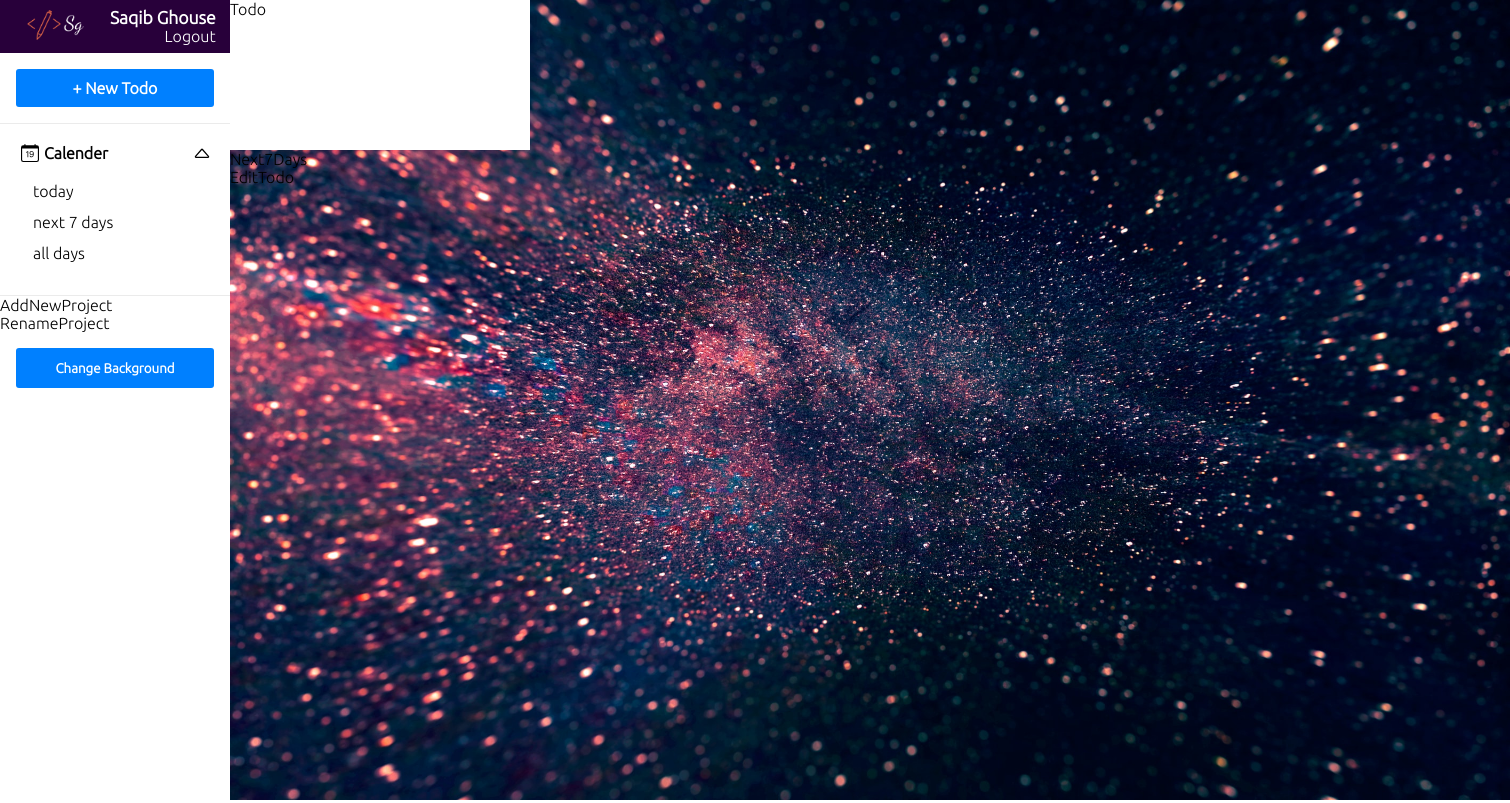
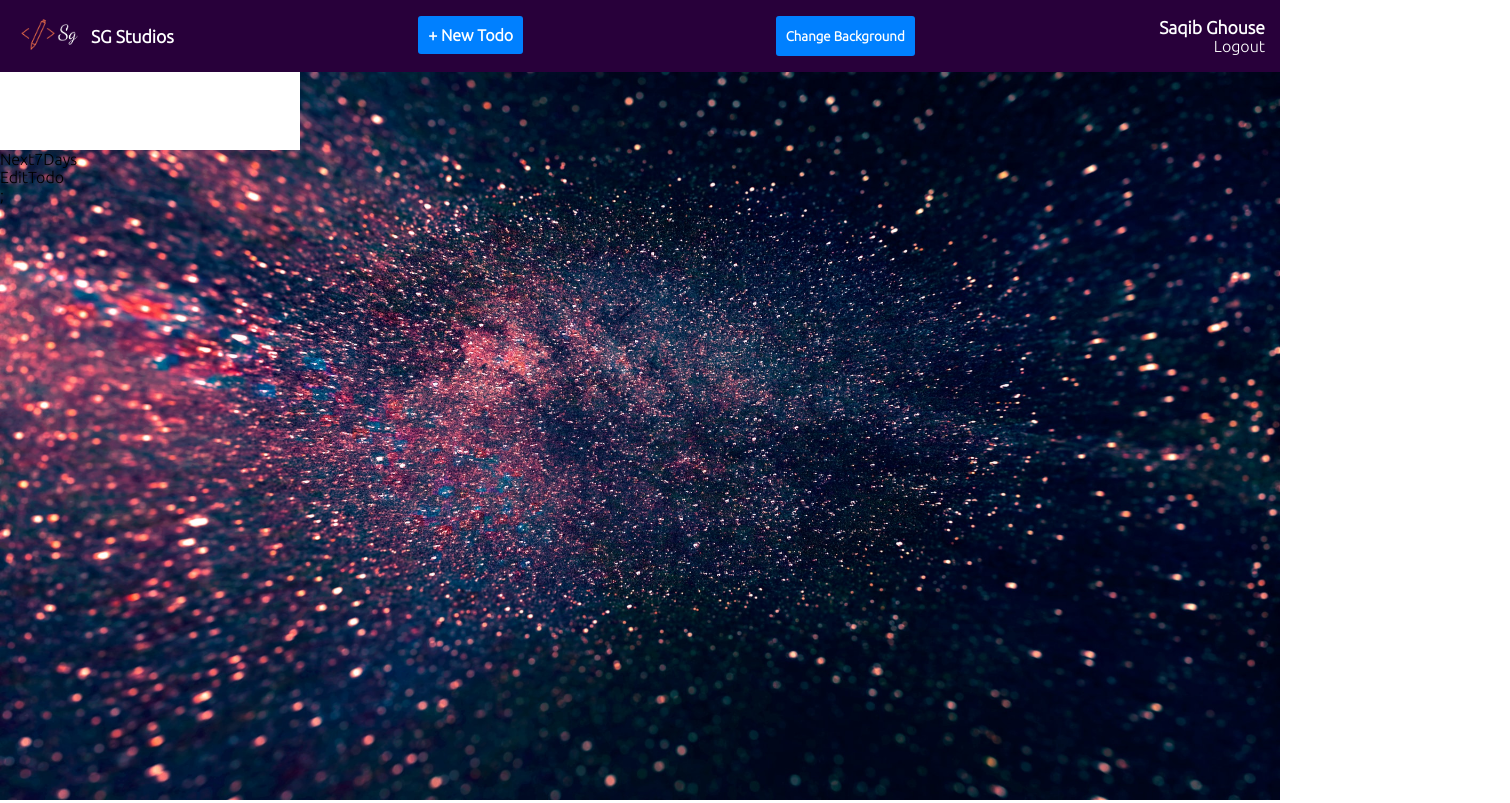
Before and after one commit to SaqibGhouse/todo, a React (Create React App) app: page / in a window 1280 px wide. Shown: the whole page, 1510 px wide, since content can reach past the window. Built offline with nearby package versions, Linux system fonts and the light colour scheme.

Commit message:
re structed navbar

```diff
--- a/src/App.css
+++ b/src/App.css
@@ -3,12 +3,16 @@
   margin: 0;
   padding: 0;
   box-sizing: border-box;
-  font-family: 'Ubuntu', sans-serif;
+  font-family: "Ubuntu", sans-serif;
 }
 /* App */
-.App {
+/* .App {
   display: flex;
   width: 100vw;
   height: 100vh;
   overflow: hidden;
+} */
+
+.App .logo img {
+  width: 83px;
 }
--- a/src/App.js
+++ b/src/App.js
@@ -1,6 +1,6 @@
 import React from "react";
 import "./App.css";
-import SideBar from "./components/sideBar/SideBar";
+import Navbar from "./components/navbar/Navbar";
 import Main from "./components/main/Main";
 import User from "./components/user/User";
 import AddNewTodo from "./components/addNewTodo/AddNewTodo";
@@ -9,17 +9,19 @@ import Projects from "./components/projects/Projects";
 import Todos from "./components/todos/Todos";
 import EditTodo from "./components/editTodo/EditTodo";
 import ChangeBackground from "./components/backgroundImage/changeBG/ChangeBackground";
+import Logo from "./components/logo/Logo";
 
 function App() {
   return (
     <div className="App">
-      <SideBar>
+      <Navbar>
+        <Logo />
+        <AddNewTodo />
+        {/* <Calender /> */}
+        {/* <Projects /> */}
+        <ChangeBackground />
         <User />
-        <AddNewTodo />
-        <Calender />
-        <Projects />
-        <ChangeBackground />
-      </SideBar>
+      </Navbar>
       <Main>
         <Todos />
         <EditTodo />
--- a/src/components/addNewTodo/AddnewTodo.css
+++ b/src/components/addNewTodo/AddnewTodo.css
@@ -1,7 +1,4 @@
 /* AddNewTodo */
-.AddNewTodo {
-  border-bottom: 1px solid #ebebeb;
-}
 .AddNewTodo .btn {
   padding: 1rem;
   width: 100%;
@@ -17,6 +14,7 @@
   color: white;
   font-weight: bold;
   cursor: pointer;
+  padding: 0px 10px 0px 10px;
 }
 .AddNewTodo .btn button:hover {
   filter: brightness(1.1);
--- a/src/components/backgroundImage/changeBG/ChangeBackground.css
+++ b/src/components/backgroundImage/changeBG/ChangeBackground.css
@@ -19,4 +19,5 @@
   font-weight: bold;
   cursor: pointer;
   border: none;
+  padding: 0px 10px 0px 10px;
 }
--- /dev/null
+++ b/src/components/logo/Logo.css
@@ -0,0 +1,20 @@
+._logo {
+    display: flex;
+    align-items: center;
+    justify-content: space-around;
+    padding: 0.5rem;
+    background-color: #28003a;
+  }
+
+  ._logo .info p {
+    font-size: 1.1rem;
+    font-weight: bold;
+    color: white;
+  }
+
+  ._logo .info a {
+    text-decoration: none;
+    display: flex;
+    justify-content: flex-end;
+    color: white;
+  }
--- /dev/null
+++ b/src/components/logo/Logo.jsx
@@ -0,0 +1,18 @@
+import React from "react";
+import logo from "../../images/logo.png";
+import "./Logo.css";
+
+const Logo = () => {
+  return (
+    <div className="_logo">
+      <div className="logo">
+        <img src={logo} alt="logo" />
+      </div>
+      <div className="info">
+        <p>SG Studios</p>
+      </div>
+    </div>
+  );
+};
+
+export default Logo;
--- /dev/null
+++ b/src/components/navbar/Navbar.css
@@ -0,0 +1,9 @@
+/* Sidebar */
+.Navbar {
+  display: flex;
+  justify-content: space-between;
+  background-color: #28003A;
+  flex-wrap: wrap;
+  width: 100%;
+  position: fixed;
+}
--- /dev/null
+++ b/src/components/navbar/Navbar.jsx
@@ -0,0 +1,8 @@
+import React from "react";
+import "./Navbar.css"
+
+const Navbar = ({ children }) => {
+  return <div className="Navbar">{children}</div>;
+};
+
+export default Navbar;
--- a/src/components/sideBar/SideBar.jsx
+++ /dev/null
@@ -1,8 +0,0 @@
-import React from "react";
-import "./Sidebar.css"
-
-const SideBar = ({ children }) => {
-  return <div className="SideBar">{children}</div>;
-};
-
-export default SideBar;
--- a/src/components/sideBar/Sidebar.css
+++ /dev/null
@@ -1,6 +0,0 @@
-/* Sidebar */
-.SideBar {
-  width: 230px;
-  min-width: 210px;
-  height: 100%;
-}
--- a/src/components/user/User.css
+++ b/src/components/user/User.css
@@ -3,11 +3,8 @@
   align-items: center;
   justify-content: space-around;
   padding: 0.5rem;
-    background-color: #28003A;
-  }
-
-  .User .logo img {
-    width: 83px;
+  background-color: #28003a;
+  margin-right: 7px;
 }
 
 .User .info p {
--- a/src/components/user/User.jsx
+++ b/src/components/user/User.jsx
@@ -4,9 +4,6 @@ import logo from "../../images/logo.png";
 const User = () => {
   return (
     <div className="User">
-      <div className="logo">
-        <img src={logo} alt="logo" />
-      </div>
       <div className="info">
         <p>Saqib Ghouse</p>
         <a href="#">Logout</a>
```
Lines whose indentation alone changed are shown as unchanged.
